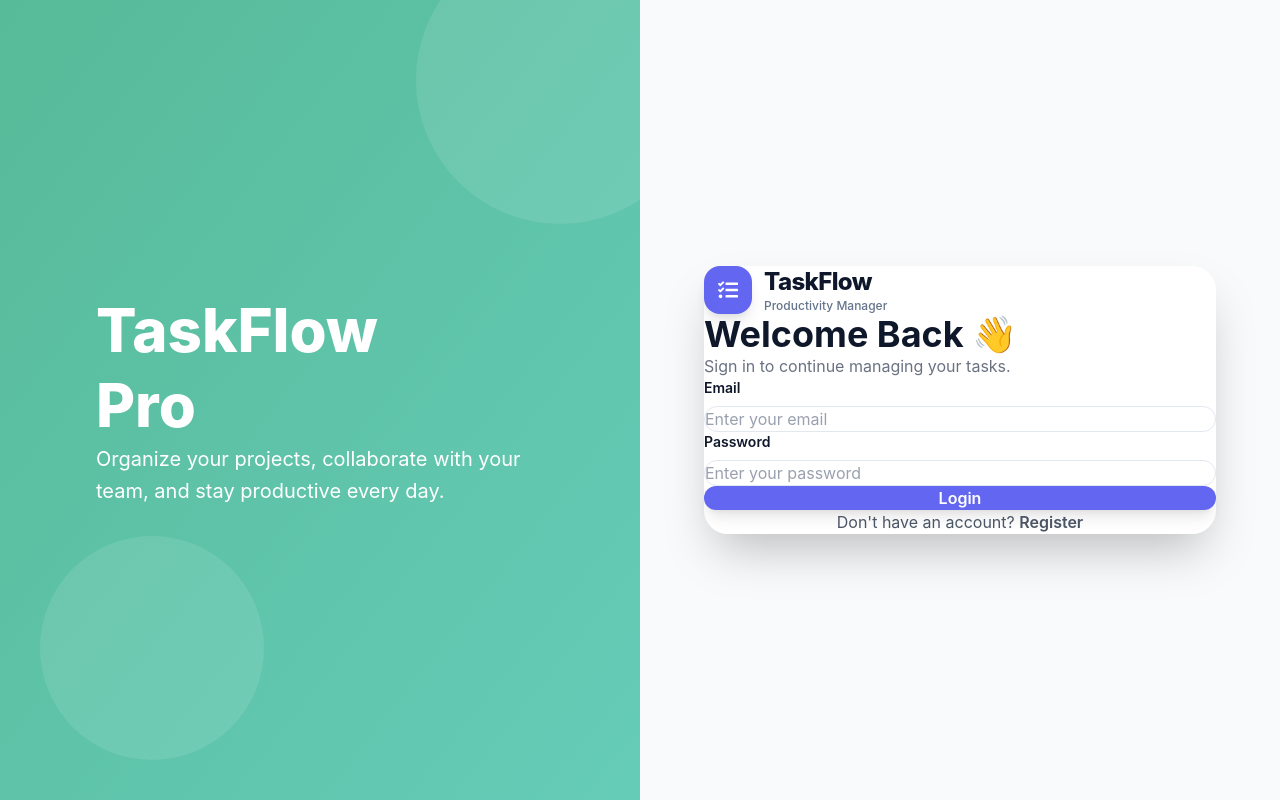
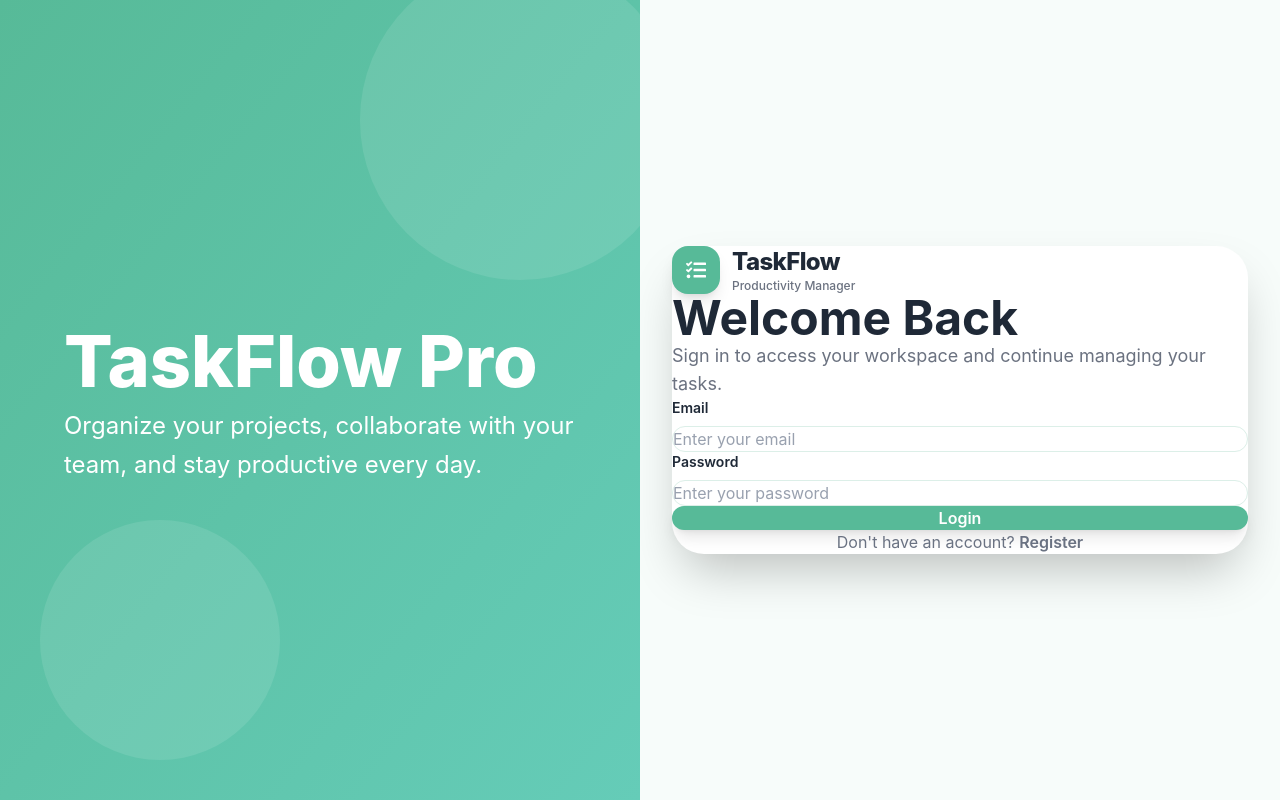
Before and after one commit to JeyakumarRenujan/taskflow-pro-crud-management-system, a React (Vite) app in the folder client/: page /login in a window 1280 px wide. Built offline with nearby package versions, Linux system fonts and the light colour scheme.

Commit message:
login and register ui update

```diff
--- a/client/src/pages/auth/Login.jsx
+++ b/client/src/pages/auth/Login.jsx
@@ -1,5 +1,8 @@
 import { useState } from "react";
-import { useNavigate, Link } from "react-router-dom";
+import {
+  useNavigate,
+  Link,
+} from "react-router-dom";
 import { motion } from "framer-motion";
 
 import Button from "../../components/ui/Button";
@@ -14,10 +17,14 @@ function Login() {
 
   const { login } = useAuth();
 
-  const [email, setEmail] = useState("");
-  const [password, setPassword] = useState("");
+  const [email, setEmail] =
+    useState("");
 
-  const [loading, setLoading] = useState(false);
+  const [password, setPassword] =
+    useState("");
+
+  const [loading, setLoading] =
+    useState(false);
 
   const handleLogin = async (e) => {
     e.preventDefault();
@@ -25,7 +32,8 @@ function Login() {
     try {
       setLoading(true);
 
-      const response = await api.post(
+      const response =
+        await api.post(
           "/auth/login",
           {
             email,
@@ -58,7 +66,7 @@ function Login() {
         lg:grid-cols-2
       "
     >
-      {/* Left Side */}
+      {/* Left */}
 
       <div
         className="
@@ -70,20 +78,18 @@ function Login() {
           bg-gradient-to-br
           from-[#57BA98]
           to-[#65CCB8]
-          p-12
-          text-white
+          p-16
           relative
           overflow-hidden
+          text-white
         "
       >
-        <div className="max-w-md z-10">
-          <h1 className="text-6xl font-extrabold leading-tight">
-            TaskFlow
-            <br />
-            Pro
+        <div className="max-w-lg z-10">
+          <h1 className="text-7xl font-extrabold leading-tight">
+            TaskFlow Pro
           </h1>
 
-          <p className="mt-6 text-xl leading-relaxed">
+          <p className="mt-8 text-2xl leading-relaxed">
             Organize your projects,
             collaborate with your team,
             and stay productive every day.
@@ -93,20 +99,20 @@ function Login() {
         <div
           className="
             absolute
-            w-72
-            h-72
+            w-80
+            h-80
             rounded-full
             bg-white/10
-            -top-16
-            -right-16
+            -top-10
+            -right-10
           "
         />
 
         <div
           className="
             absolute
-            w-56
-            h-56
+            w-60
+            h-60
             rounded-full
             bg-white/10
             bottom-10
@@ -115,58 +121,66 @@ function Login() {
         />
       </div>
 
-      {/* Right Side */}
+      {/* Right */}
 
       <div
         className="
           flex
           justify-center
           items-center
-          p-6
+          px-8
         "
       >
         <motion.div
           initial={{
             opacity: 0,
-            y: 20,
+            y: 25,
           }}
           animate={{
             opacity: 1,
             y: 0,
           }}
           transition={{
-            duration: 0.5,
+            duration: 0.4,
           }}
           className="
             w-full
-            max-w-lg
-            bg-white/90
-            backdrop-blur-md
-            rounded-3xl
+            max-w-xl
+            bg-white
+            rounded-[32px]
             shadow-2xl
-            p-10
+            p-12
           "
         >
           <Logo />
 
+          <div className="mt-10">
             <h2
               className="
-              text-4xl
+                text-5xl
                 font-bold
-              mt-8
                 text-[var(--text-primary)]
               "
             >
-            Welcome Back 👋
+              Welcome Back
             </h2>
 
-          <p className="text-gray-500 mt-2 mb-8">
-            Sign in to continue managing your tasks.
+            <p
+              className="
+                mt-3
+                text-lg
+                text-[var(--text-secondary)]
+              "
+            >
+              Sign in to access your
+              workspace and continue
+              managing your tasks.
             </p>
+          </div>
 
           <form
             onSubmit={handleLogin}
-            className="space-y-5"
+            className="space-y-6 mt-10"
           >
             <Input
               label="Email"
@@ -175,7 +189,9 @@ function Login() {
               placeholder="Enter your email"
               value={email}
               onChange={(e) =>
-                setEmail(e.target.value)
+                setEmail(
+                  e.target.value
+                )
               }
             />
 
@@ -186,7 +202,9 @@ function Login() {
               placeholder="Enter your password"
               value={password}
               onChange={(e) =>
-                setPassword(e.target.value)
+                setPassword(
+                  e.target.value
+                )
               }
             />
 
@@ -198,13 +216,20 @@ function Login() {
             </Button>
           </form>
 
-          <p className="text-center mt-8 text-gray-600">
+          <p
+            className="
+              text-center
+              mt-10
+              text-gray-500
+            "
+          >
             Don't have an account?{" "}
+
             <Link
               to="/register"
               className="
+                font-semibold
                 text-[#57BA98]
-                font-semibold
                 hover:underline
               "
             >
--- a/client/src/pages/auth/Register.jsx
+++ b/client/src/pages/auth/Register.jsx
@@ -1,5 +1,8 @@
 import { useState } from "react";
-import { Link, useNavigate } from "react-router-dom";
+import {
+  Link,
+  useNavigate,
+} from "react-router-dom";
 import { motion } from "framer-motion";
 
 import Logo from "../../components/common/Logo";
@@ -17,12 +20,14 @@ function Register() {
     password: "",
   });
 
-  const [loading, setLoading] = useState(false);
+  const [loading, setLoading] =
+    useState(false);
 
   const handleChange = (e) => {
     setForm({
       ...form,
-      [e.target.name]: e.target.value,
+      [e.target.name]:
+        e.target.value,
     });
   };
 
@@ -32,9 +37,14 @@ function Register() {
     try {
       setLoading(true);
 
-      await api.post("/auth/register", form);
+      await api.post(
+        "/auth/register",
+        form
+      );
 
-      alert("Registration successful!");
+      alert(
+        "Registration successful!"
+      );
 
       navigate("/login");
     } catch (error) {
@@ -56,7 +66,7 @@ function Register() {
         lg:grid-cols-2
       "
     >
-      {/* Left Side */}
+      {/* Left */}
 
       <div
         className="
@@ -68,43 +78,43 @@ function Register() {
           bg-gradient-to-br
           from-[#57BA98]
           to-[#65CCB8]
-          p-12
-          text-white
+          p-16
           relative
           overflow-hidden
+          text-white
         "
       >
-        <div className="max-w-md z-10">
-          <h1 className="text-6xl font-extrabold leading-tight">
+        <div className="max-w-lg z-10">
+          <h1 className="text-7xl font-extrabold leading-tight">
             Join
             <br />
             TaskFlow
           </h1>
 
-          <p className="mt-6 text-xl leading-relaxed">
-            Create your account and start
-            organizing your projects and
-            daily work with ease.
+          <p className="mt-8 text-2xl leading-relaxed">
+            Create your account and
+            start organizing your
+            projects with confidence.
           </p>
         </div>
 
         <div
           className="
             absolute
-            w-72
-            h-72
+            w-80
+            h-80
             rounded-full
             bg-white/10
-            -top-16
-            -right-16
+            -top-10
+            -right-10
           "
         />
 
         <div
           className="
             absolute
-            w-56
-            h-56
+            w-60
+            h-60
             rounded-full
             bg-white/10
             bottom-10
@@ -113,64 +123,71 @@ function Register() {
         />
       </div>
 
-      {/* Right Side */}
+      {/* Right */}
 
       <div
         className="
           flex
           justify-center
           items-center
-          p-6
+          px-8
         "
       >
         <motion.div
           initial={{
             opacity: 0,
-            y: 20,
+            y: 25,
           }}
           animate={{
             opacity: 1,
             y: 0,
           }}
           transition={{
-            duration: 0.5,
+            duration: 0.4,
           }}
           className="
             w-full
-            max-w-lg
-            bg-white/90
-            backdrop-blur-md
-            rounded-3xl
+            max-w-xl
+            bg-white
+            rounded-[32px]
             shadow-2xl
-            p-10
+            p-12
           "
         >
           <Logo />
 
+          <div className="mt-10">
             <h2
               className="
-              text-4xl
+                text-5xl
                 font-bold
-              mt-8
                 text-[var(--text-primary)]
               "
             >
               Create Account
             </h2>
 
-          <p className="text-gray-500 mt-2 mb-8">
-            Create your account to start
-            managing tasks efficiently.
+            <p
+              className="
+                mt-3
+                text-lg
+                text-[var(--text-secondary)]
+              "
+            >
+              Create your workspace and
+              start managing your tasks
+              more efficiently.
             </p>
+          </div>
 
           <form
             onSubmit={handleRegister}
-            className="space-y-5"
+            className="space-y-6 mt-10"
           >
             <Input
               label="Full Name"
               name="name"
-              placeholder="Enter your name"
+              placeholder="Enter your full name"
               value={form.name}
               onChange={handleChange}
             />
@@ -188,7 +205,7 @@ function Register() {
               label="Password"
               name="password"
               type="password"
-              placeholder="Enter your password"
+              placeholder="Create a password"
               value={form.password}
               onChange={handleChange}
             />
@@ -201,8 +218,16 @@ function Register() {
             </Button>
           </form>
 
-          <p className="text-center mt-8 text-gray-600">
-            Already have an account?{" "}
+          <p
+            className="
+              text-center
+              mt-10
+              text-gray-500
+            "
+          >
+            Already have an
+            account?{" "}
+
             <Link
               to="/login"
               className="
--- a/client/src/styles/theme.css
+++ b/client/src/styles/theme.css
@@ -1,40 +1,55 @@
 :root {
+  /* =========================
+     BRAND COLORS
+  ========================= */
 
-  /* Brand Colors */
-
-  --primary: #6366F1;
-  --primary-hover: #4F46E5;
-
-  --secondary: #8B5CF6;
+  --primary: #57BA98;
+  --primary-hover: #459F83;
+  --secondary: #65CCB8;
 
   --success: #22C55E;
   --warning: #F59E0B;
   --danger: #EF4444;
 
-  /* Background */
+  /* =========================
+     BACKGROUND
+  ========================= */
 
-  --background: #F8FAFC;
+  --background: #F7FCFA;
   --surface: #FFFFFF;
+  --accent: #E8F8F3;
 
-  /* Text */
+  /* =========================
+     TEXT
+  ========================= */
 
-  --text-primary: #0F172A;
-  --text-secondary: #64748B;
+  --text-primary: #1F2937;
+  --text-secondary: #6B7280;
 
-  /* Border */
+  /* =========================
+     BORDER
+  ========================= */
 
-  --border: #E2E8F0;
+  --border: #DCEFE8;
 
-  /* Radius */
+  /* =========================
+     RADIUS
+  ========================= */
 
-  --radius-sm: 8px;
-  --radius-md: 12px;
-  --radius-lg: 16px;
+  --radius-sm: 10px;
+  --radius-md: 16px;
+  --radius-lg: 24px;
 
-  /* Shadow */
+  /* =========================
+     SHADOW
+  ========================= */
 
   --shadow:
-
-  0 10px 30px rgba(15,23,42,0.08);
-
+    0 12px 35px
+    rgba(
+      87,
+      186,
+      152,
+      0.12
+    );
 }
```
Lines whose indentation alone changed are shown as unchanged.
